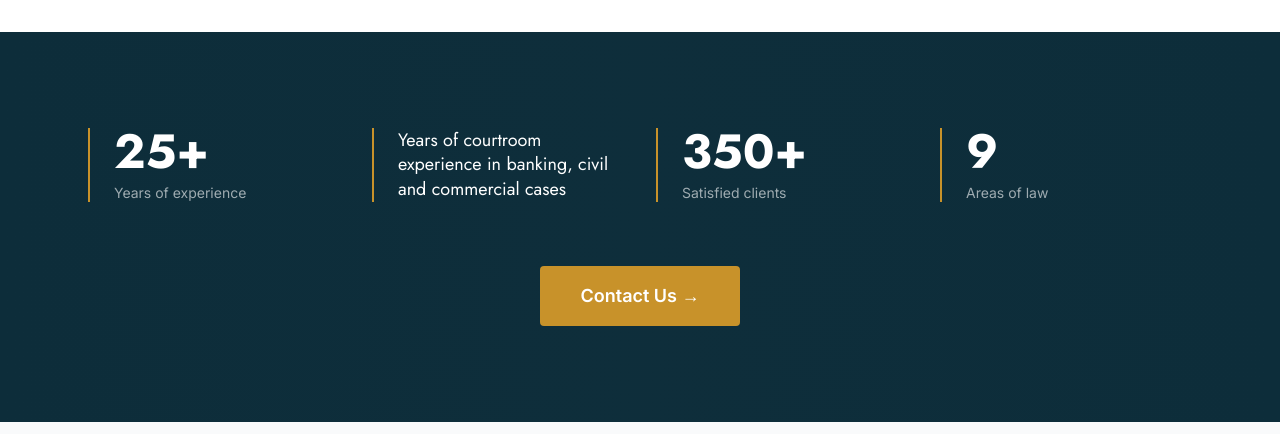
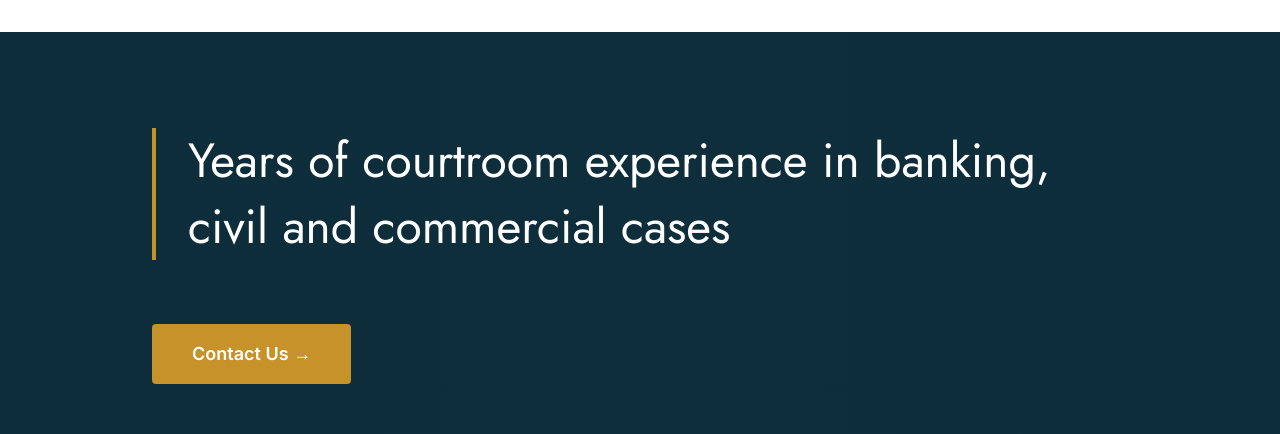
Before and after one commit to theobean/law-firm-site, a Next.js app: page /en in a window 1280 px wide. Shown: the part 1900-2334 px from the top of the page. Built offline with nearby package versions, Linux system fonts and the light colour scheme; no server answers.

Commit message:
Replace stats grid with animated descriptive text slide-in
Removes the 4-column statistics grid and replaces it with the
courtroom experience text, animating in from the left with a
staggered slide effect on scroll entry.

https://claude.ai/code/session_013DWnrRFwbypupiPssPfAhf

```diff
--- a/src/app/globals.css
+++ b/src/app/globals.css
@@ -56,6 +56,17 @@ body {
   }
 }
 
+@keyframes slide-from-left {
+  from {
+    opacity: 0;
+    transform: translateX(-120px);
+  }
+  to {
+    opacity: 1;
+    transform: translateX(0);
+  }
+}
+
 @keyframes reveal-up {
   from {
     opacity: 0;
--- a/src/components/StatsSection.tsx
+++ b/src/components/StatsSection.tsx
@@ -4,13 +4,6 @@ import { useEffect, useRef, useState } from "react";
 import { useTranslations } from "next-intl";
 import Link from "next/link";
 import { useLocale } from "next-intl";
-
-const stats = [
-  { value: "25+", key: "experience" },
-  { value: null, key: "cases" },
-  { value: "350+", key: "clients" },
-  { value: "9", key: "areas" },
-] as const;
 
 export default function StatsSection() {
   const t = useTranslations("stats");
@@ -33,35 +26,36 @@ export default function StatsSection() {
     <section className="relative bg-primary/95 py-24 overflow-hidden">
       <div className="absolute inset-0 bg-gradient-to-r from-primary via-primary/90 to-primary" />
 
-      <div className="relative max-w-6xl mx-auto px-6">
-        <div ref={ref} className="grid grid-cols-2 md:grid-cols-4 gap-8">
-          {stats.map(({ value, key }, i) => (
+      <div className="relative max-w-5xl mx-auto px-6">
+        <div ref={ref} className="flex items-start gap-8">
           <div
-              key={key}
-              className="border-l-2 border-accent pl-6"
+            className="shrink-0 w-1 bg-accent self-stretch"
             style={
               visible
-                  ? { animation: `reveal-left 0.6s cubic-bezier(0.4,0,0.2,1) ${i * 0.15}s both` }
+                ? { animation: "slide-from-left 0.5s cubic-bezier(0.4,0,0.2,1) both" }
+                : { opacity: 0 }
+            }
+          />
+          <p
+            className="font-playfair text-3xl md:text-4xl lg:text-5xl text-white leading-snug"
+            style={
+              visible
+                ? { animation: "slide-from-left 0.7s cubic-bezier(0.4,0,0.2,1) 0.1s both" }
                 : { opacity: 0 }
             }
           >
-              {value !== null ? (
-                <>
-                  <p className="text-4xl md:text-5xl font-playfair font-bold text-white mb-2">
-                    {value}
+            {t("cases")}
           </p>
-                  <p className="text-white/60 text-sm leading-tight">{t(key)}</p>
-                </>
-              ) : (
-                <p className="text-white font-playfair text-base md:text-lg leading-snug">
-                  {t(key)}
-                </p>
-              )}
-            </div>
-          ))}
         </div>
 
-        <div className="mt-16 text-center">
+        <div
+          className="mt-16"
+          style={
+            visible
+              ? { animation: "slide-from-left 0.7s cubic-bezier(0.4,0,0.2,1) 0.35s both" }
+              : { opacity: 0 }
+          }
+        >
           <Link
             href={`/${locale}/contact`}
             className="inline-flex items-center gap-2 bg-accent hover:bg-accent/90 text-white font-semibold px-10 py-4 rounded-sm transition-colors text-lg"
```
Lines whose indentation alone changed are shown as unchanged.
